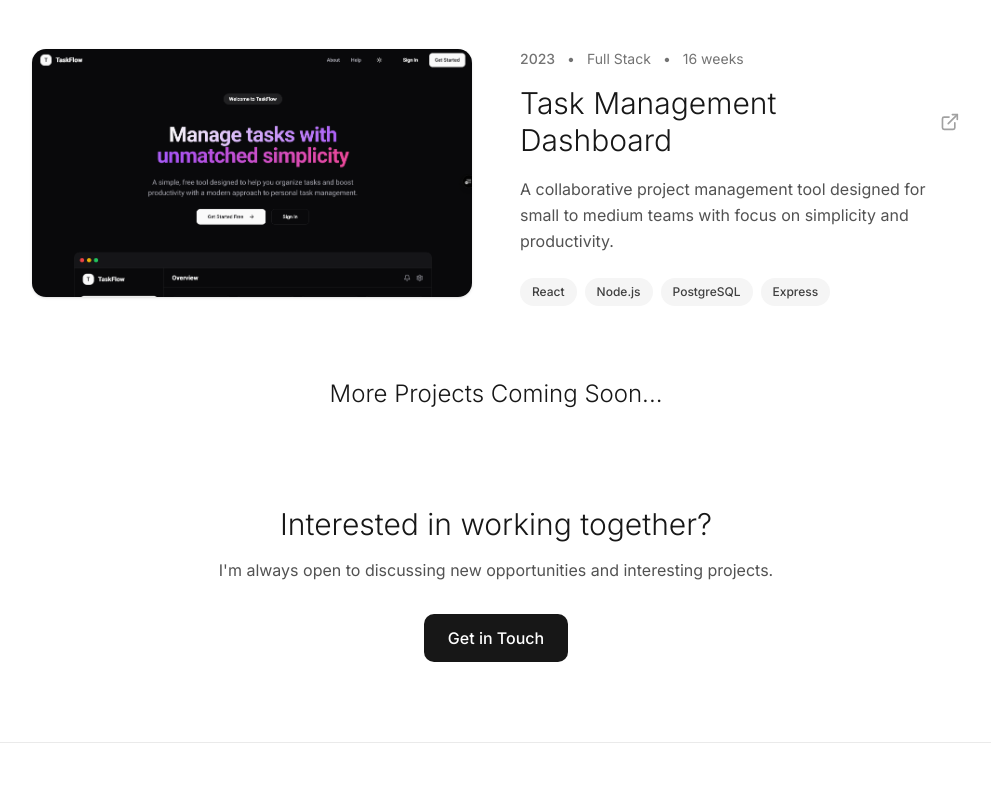
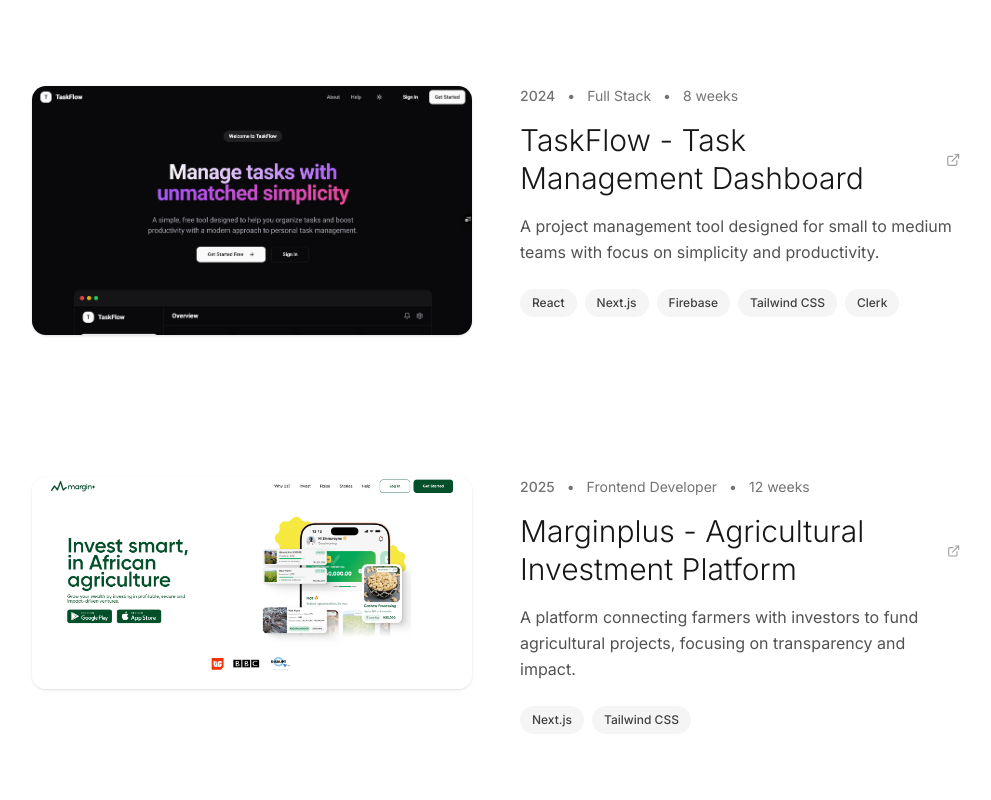
Before and after one commit to t4hir9/portfolio, a Next.js app: page /projects in a window 1280 px wide. Shown: the part 680-1480 px from the top of the page, without its empty margins (144-1135 px from the left). Built offline with nearby package versions, Linux system fonts and the light colour scheme.

Commit message:
add project links

```diff
--- a/components/ContactSection.jsx
+++ b/components/ContactSection.jsx
@@ -13,7 +13,7 @@ const ContactSection = () => (
 
       <div className="flex flex-col sm:flex-row gap-4 mb-16">
         <a
-          href="mailto:your.email@example.com"
+          href="mailto:alhajikhaleel@gmail.com"
           className="inline-flex items-center gap-3 px-10 py-5 bg-neutral-900 dark:bg-neutral-100 text-white dark:text-neutral-900 text-sm font-light rounded-none hover:bg-neutral-800 dark:hover:bg-neutral-200 transition-all duration-500 hover:shadow-2xl hover:-translate-y-0.5"
           aria-label="Send me an email"
         >
@@ -22,7 +22,7 @@ const ContactSection = () => (
         </a>
 
         <a
-          href="https://linkedin.com/in/yourprofile"
+          href="https://linkedin.com/in/khaleelalhaji"
           target="_blank"
           rel="noopener noreferrer"
           className="inline-flex items-center gap-3 px-10 py-5 border border-neutral-300 dark:border-neutral-700 text-neutral-700 dark:text-neutral-300 text-sm font-light rounded-none hover:bg-white dark:hover:bg-neutral-800 hover:shadow-xl hover:-translate-y-0.5 transition-all duration-500"
--- a/components/Footer.jsx
+++ b/components/Footer.jsx
@@ -29,7 +29,7 @@ export default function Footer({ homepage = true }) {
         <div className="flex flex-col md:flex-row items-center gap-8">
           <div className="flex items-center gap-8">
             <Link
-              href="https://linkedin.com/in/khaleel-alhaji"
+              href="https://linkedin.com/in/khaleelalhaji"
               target="_blank"
               rel="noopener noreferrer"
               className="text-sm text-gray-500 dark:text-neutral-300 hover:text-gray-900 dark:hover:text-white transition-all duration-300 relative group flex items-center gap-2"
@@ -39,7 +39,7 @@ export default function Footer({ homepage = true }) {
               <span className="absolute -bottom-1 left-0 w-0 h-px bg-gray-900 dark:bg-white transition-all duration-300 group-hover:w-full" />
             </Link>
             <Link
-              href="https://github.com/khaleel-alhaji"
+              href="https://github.com/khaleelibraheem"
               target="_blank"
               rel="noopener noreferrer"
               className="text-sm text-gray-500 dark:text-neutral-300 hover:text-gray-900 dark:hover:text-white transition-all duration-300 relative group flex items-center gap-2"
@@ -49,7 +49,7 @@ export default function Footer({ homepage = true }) {
               <span className="absolute -bottom-1 left-0 w-0 h-px bg-gray-900 dark:bg-white transition-all duration-300 group-hover:w-full" />
             </Link>
             <Link
-              href="mailto:khaleel@example.com"
+              href="mailto:alhajikhaleel@gmail.com.com"
               className="text-sm text-gray-500 dark:text-neutral-300 hover:text-gray-900 dark:hover:text-white transition-all duration-300 relative group flex items-center gap-2"
             >
               <Mail className="w-4 h-4" />
--- a/components/Navbar.jsx
+++ b/components/Navbar.jsx
@@ -74,7 +74,7 @@ export default function Navbar() {
   };
 
   const navLinks = [
-    { href: "#work", label: "Work" },
+    { href: "#work", label: "Projects" },
     { href: "#about", label: "About" },
     { href: "#contact", label: "Contact" },
   ];
--- a/components/ProjectCard.jsx
+++ b/components/ProjectCard.jsx
@@ -6,11 +6,11 @@ import Link from "next/link";
 const ProjectCard = ({ project, index, imageErrors, handleImageError }) => {
   return (
     <article key={index} className="group">
-      <Link
-        href="#"
+      <a
+        href={project.url}
         target="_blank"
         rel="noopener noreferrer"
-        className="block p-6 rounded-2xl transition-all duration-300 hover:bg-neutral-100/80 dark:hover:bg-neutral-800/50"
+        className="cursor-pointer block p-6 rounded-2xl transition-all duration-300 hover:bg-neutral-100/80 dark:hover:bg-neutral-800/50"
       >
         <div className="grid md:grid-cols-2 gap-12 items-start">
           {/* Project Image */}
@@ -72,9 +72,10 @@ const ProjectCard = ({ project, index, imageErrors, handleImageError }) => {
                 ))}
               </div>
             </div>
+
           </div>
         </div>
-      </Link>
+      </a>
     </article>
   );
 };
--- a/components/ProjectClient.jsx
+++ b/components/ProjectClient.jsx
@@ -11,72 +11,54 @@ const ProjectsClient = () => {
   const router = useRouter();
 
   const projects = [
-    // {
-    //   title: "Accommodation Finder",
-    //   description:
-    //     "A comprehensive platform designed to help African students find suitable housing in India. Built with a focus on user experience and real-time data integration.",
-    //   year: "2024",
-    //   role: "Lead Frontend",
-    //   duration: "12 weeks",
-    //   tech: ["Next.js", "TypeScript", "Supabase", "Tailwind CSS"],
-    //   image: "/accommodation.png",
-    //   fallbackIcon: "🏠",
-    // },
     {
-      title: "FX Exchange App",
+      title: "AbujaBureauDeChange - FX Exchange App",
       description:
         "A real-time foreign exchange application that provides live currency rates and conversion tools with a focus on speed and reliability.",
       year: "2024",
-      role: "Solo Project",
-      duration: "8 weeks",
+      role: "Frontend Developer",
+      duration: "16 weeks",
       tech: ["React", "Tailwind CSS", "Clerk", "Chart.js"],
       image: "/fx.png",
       fallbackIcon: "💱",
+      url: "https://abujabureaudechange.vercel.app",
     },
     {
-      title: "Task Management Dashboard",
+      title: "TaskFlow - Task Management Dashboard",
       description:
-        "A collaborative project management tool designed for small to medium teams with focus on simplicity and productivity.",
-      year: "2023",
+        "A project management tool designed for small to medium teams with focus on simplicity and productivity.",
+      year: "2024",
       role: "Full Stack",
-      duration: "16 weeks",
-      tech: ["React", "Node.js", "PostgreSQL", "Express"],
+      duration: "8 weeks",
+      tech: ["React", "Next.js", "Firebase", "Tailwind CSS", "Clerk"],
       image: "/taskflow.png",
       fallbackIcon: "📋",
+      url: "https://taskkflow.vercel.app",
     },
-    // {
-    //   title: "E-commerce Analytics",
-    //   description:
-    //     "Advanced analytics platform for e-commerce businesses to track performance, customer behavior, and sales trends.",
-    //   year: "2023",
-    //   role: "Frontend Lead",
-    //   duration: "20 weeks",
-    //   tech: ["Vue.js", "D3.js", "Python", "FastAPI"],
-    //   image: "/analytics.png",
-    //   fallbackIcon: "📊",
-    // },
-    // {
-    //   title: "Learning Management System",
-    //   description:
-    //     "Educational platform with course management, progress tracking, and interactive learning modules for online education.",
-    //   year: "2023",
-    //   role: "Full Stack",
-    //   duration: "24 weeks",
-    //   tech: ["React", "Django", "PostgreSQL", "Redis"],
-    //   image: "/lms.png",
-    //   fallbackIcon: "🎓",
-    // },
-    // {
-    //   title: "Social Media Dashboard",
-    //   description:
-    //     "Unified dashboard for managing multiple social media accounts with scheduling, analytics, and engagement tracking.",
-    //   year: "2022",
-    //   role: "Frontend Developer",
-    //   duration: "14 weeks",
-    //   tech: ["Angular", "TypeScript", "Node.js", "MongoDB"],
-    //   image: "/social.png",
-    //   fallbackIcon: "📱",
-    // },
+    {
+      title: "Marginplus - Agricultural Investment Platform",
+      description:
+        "A platform connecting farmers with investors to fund agricultural projects, focusing on transparency and impact.",
+      year: "2025",
+      role: "Frontend Developer",
+      duration: "12 weeks",
+      tech: ["Next.js", "Tailwind CSS"],
+      image: "/marginplus.png",
+      fallbackIcon: "🌾",
+      url: "https://marginplus.ng",
+    },
+    {
+      title: "Essential Musik - Music Label Website",
+      description:
+        "A modern website for a music label showcasing artists, albums, and events with a focus on user engagement.",
+      year: "2025",
+      role: "Frontend Developer",
+      duration: "2 weeks",
+      tech: ["Next.js", "Tailwind CSS"],
+      image: "/essentialmusik.png",
+      fallbackIcon: "🎵",
+      url: "https://essential-musik.vercel.app",
+    },
   ];
 
   const handleImageError = (index) => {
@@ -137,7 +119,7 @@ const ProjectsClient = () => {
                 interesting projects.
               </p>
               <a
-                href="mailto:contact@example.com"
+                href="mailto:alhajikhaleel@gmail.com"
                 className="inline-flex items-center gap-2 px-6 py-3 bg-neutral-900 dark:bg-neutral-100 text-white dark:text-black rounded-lg hover:bg-neutral-800 dark:hover:bg-neutral-200 transition-colors duration-200 font-medium"
               >
                 Get in Touch
--- a/components/ThemeToggle.jsx
+++ b/components/ThemeToggle.jsx
@@ -1,94 +1,34 @@
 "use client";
 
-import { useState, useRef, useEffect } from "react";
-import { Sun, Moon, Monitor, ChevronDown } from "lucide-react";
+import { useState, useEffect } from "react";
+import { Sun, Moon } from "lucide-react";
 import { useTheme } from "next-themes";
-
-const options = [
-  {
-    label: "Light",
-    value: "light",
-    icon: <Sun className="w-4 h-4 mr-2 text-yellow-500" />,
-  },
-  {
-    label: "Dark",
-    value: "dark",
-    icon: <Moon className="w-4 h-4 mr-2 text-neutral-200" />,
-  },
-  {
-    label: "System",
-    value: "system",
-    icon: <Monitor className="w-4 h-4 mr-2 text-blue-400" />,
-  },
-];
 
 export default function ThemeToggle() {
   const { theme, setTheme } = useTheme();
   const [mounted, setMounted] = useState(false);
-  const [dropdownOpen, setDropdownOpen] = useState(false);
-  const dropdownRef = useRef(null);
 
   useEffect(() => {
     setMounted(true);
   }, []);
 
-  useEffect(() => {
-    const handleClickOutside = (e) => {
-      if (dropdownRef.current && !dropdownRef.current.contains(e.target)) {
-        setDropdownOpen(false);
-      }
-    };
-    document.addEventListener("mousedown", handleClickOutside);
-    return () => document.removeEventListener("mousedown", handleClickOutside);
-  }, []);
+  if (!mounted) return null;
 
-  if (!mounted) {
-    // Return a placeholder that matches the eventual rendered structure
-    return (
-      <div className="relative inline-block text-left" ref={dropdownRef}>
-        <button
-          className="flex items-center gap-1 px-3 py-2 rounded-md hover:bg-gray-200 dark:hover:bg-neutral-800 transition-colors"
-          aria-label="Theme selector"
-        >
-          <div className="w-4 h-4 mr-2" /> {/* Placeholder for icon */}
-          <ChevronDown className="w-4 h-4" />
-        </button>
-      </div>
-    );
-  }
-
-  const current = options.find((o) => o.value === theme) || options[2]; // Default to system if no theme
+  const toggleTheme = () => {
+    setTheme(theme === "dark" ? "light" : "dark");
+  };
 
   return (
-    <div className="relative inline-block text-left" ref={dropdownRef}>
-      <button
-        onClick={() => setDropdownOpen(!dropdownOpen)}
-        className="flex items-center gap-1 px-3 py-2 rounded-md hover:bg-gray-200 dark:hover:bg-neutral-800 transition-colors"
-        aria-label="Theme selector"
-      >
-        {current?.icon}
-        <ChevronDown className="w-4 h-4" />
-      </button>
-
-      {dropdownOpen && (
-        <div className="absolute right-0 mt-2 w-40 bg-white dark:bg-neutral-900 border border-gray-200 dark:border-neutral-700 rounded-md shadow-lg z-50">
-          {options.map((option) => (
-            <button
-              key={option.value}
-              onClick={() => {
-                setTheme(option.value);
-                setDropdownOpen(false);
-              }}
-              className={`flex items-center w-full px-4 py-2 text-sm hover:bg-gray-100 dark:hover:bg-neutral-800 transition-colors ${
-                theme === option.value ? "font-semibold" : ""
-              }`}
-            >
-              {option.icon}
-              {option.label}
-            </button>
-          ))}
-        </div>
+    <button
+      onClick={toggleTheme}
+      className="cursor-pointer p-2 rounded-md hover:bg-gray-200 dark:hover:bg-neutral-800 transition-colors"
+      aria-label="Toggle theme"
+    >
+      {theme === "dark" ? (
+        <Sun className="w-5 h-5 text-yellow-500" />
+      ) : (
+        <Moon className="w-5 h-5 text-neutral-800 dark:text-neutral-200" />
       )}
-    </div>
+    </button>
   );
 }
--- a/components/WorkSection.jsx
+++ b/components/WorkSection.jsx
@@ -9,27 +9,29 @@ const WorkSection = () => {
 
   const projects = [
     {
-      title: "Task Management Dashboard",
+      title: "Marginplus - Agricultural Investment Platform",
       description:
-        "A collaborative project management tool designed for small to medium teams with focus on simplicity and productivity.",
-      year: "2023",
-      role: "Full Stack",
-      duration: "16 weeks",
-      tech: ["React", "Node.js", "PostgreSQL", "Express"],
-      image: "/taskflow.png",
-      fallbackIcon: "📋",
+        "A platform connecting farmers with investors to fund agricultural projects, focusing on transparency and impact.",
+      year: "2025",
+      role: "Frontend Developer",
+      duration: "12 weeks",
+      tech: ["Next.js", "Tailwind CSS"],
+      image: "/marginplus.png",
+      fallbackIcon: "🌾",
+      url: "https://marginplus.ng",
     },
 
     {
-      title: "FX Exchange App",
+      title: "AbujaBureauDeChange - FX Exchange App",
       description:
         "A real-time foreign exchange application that provides live currency rates and conversion tools with a focus on speed and reliability.",
       year: "2024",
-      role: "Solo Project",
-      duration: "8 weeks",
+      role: "Frontend Developer",
+      duration: "16 weeks",
       tech: ["React", "Tailwind CSS", "Clerk", "Chart.js"],
       image: "/fx.png",
       fallbackIcon: "💱",
+      url: "https://abujabureaudechange.vercel.app",
     },
   ];
 
@@ -41,7 +43,7 @@ const WorkSection = () => {
     <section id="work" className="pb-40 scroll-mt-[150px]">
       <div className="mb-16">
         <h2 className="text-4xl md:text-5xl font-extralight text-neutral-900 dark:text-neutral-100 mb-12 tracking-tight">
-          Selected Work
+          Selected Projects
         </h2>
 
         <p className="text-xl text-neutral-600 dark:text-neutral-300 leading-relaxed mb-16 max-w-3xl font-light">
```
Also changed, not shown: components/HeroSection.jsx (+6 -5 lines), public/marginplus.png (added), 1 other file (tests, documents, lock files or other folders).
